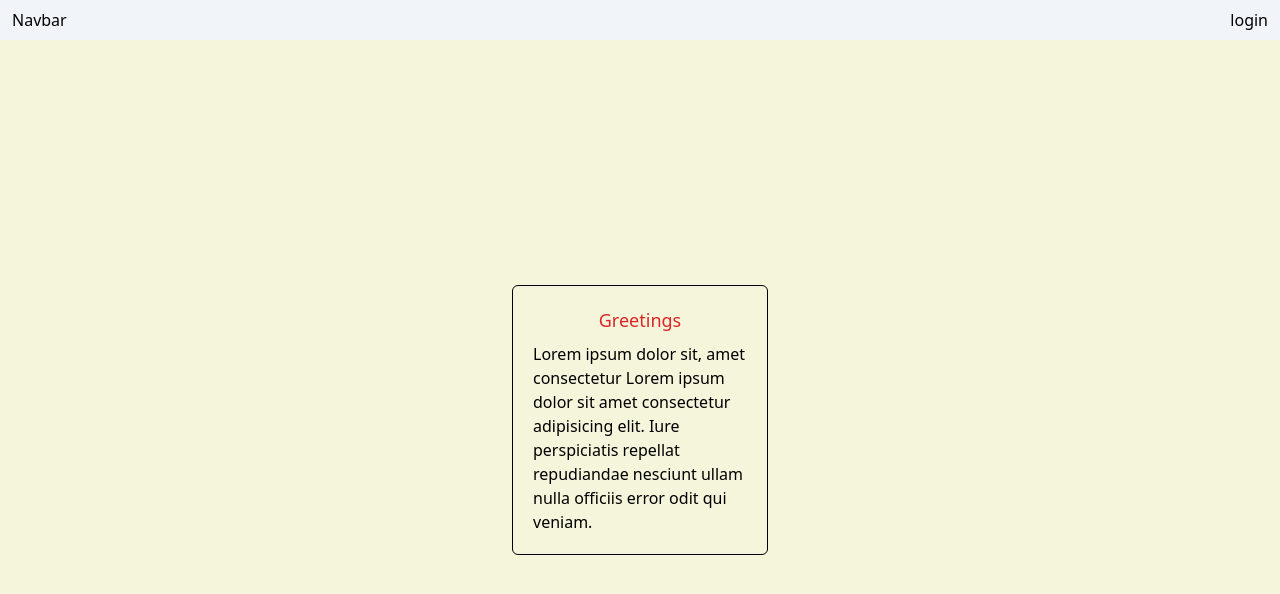
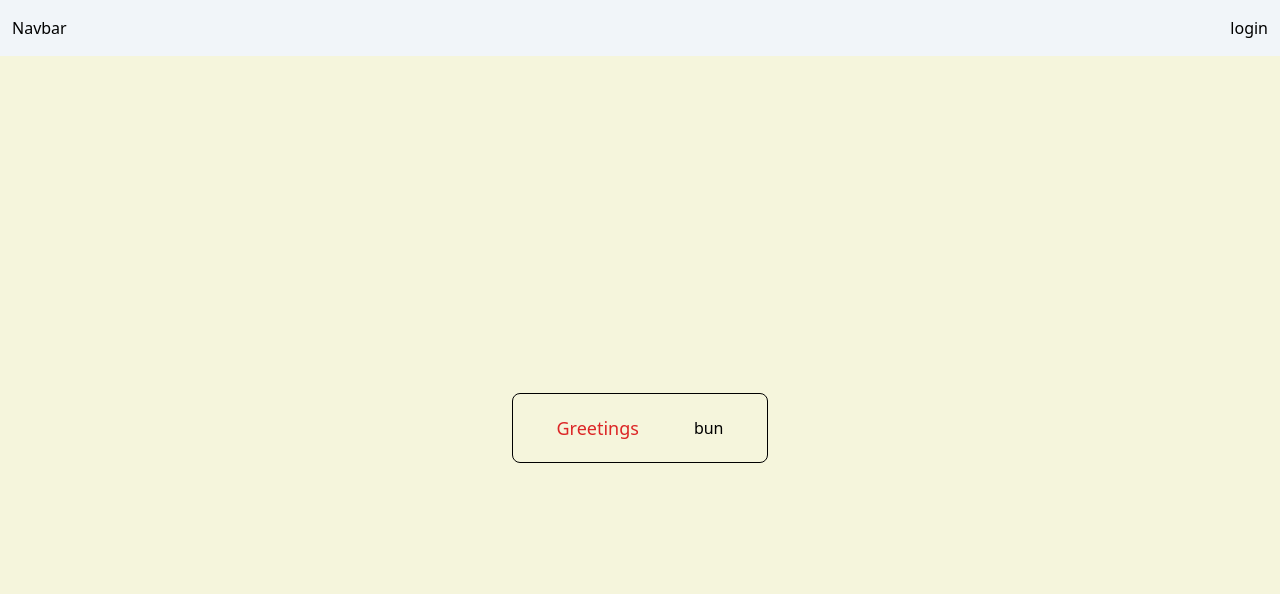
Before and after one commit to bunnanna/react-demo-1, a React (Vite) app: page / in a window 1280 px wide. Shown: the top 594 px of the page. Built offline with nearby package versions, Linux system fonts and the light colour scheme.

Commit message:
add props to Greeting

```diff
--- a/src/components/Greetings.tsx
+++ b/src/components/Greetings.tsx
@@ -1,11 +1,8 @@
-const Greetings = () => {
+const Greetings = ({ name }: { name: string }) => {
   return (
-    <div className="w-64 h-auto border-solid border border-black rounded-md flex flex-col justify-around items-center gap-2 p-5">
+    <div className="w-64 h-auto border-solid border border-black rounded-lg flex justify-around items-center gap-2 p-5">
       <div className=" text-lg text-red-600">Greetings</div>
-      <div className="text-base ">
-        Lorem ipsum dolor sit, amet consectetur Lorem ipsum dolor sit amet consectetur adipisicing elit. Iure
-        perspiciatis repellat repudiandae nesciunt ullam nulla officiis error odit qui veniam.
-      </div>
+      <div className="text-base ">{name}</div>
     </div>
   )
 }
--- a/src/components/Maincontent.tsx
+++ b/src/components/Maincontent.tsx
@@ -2,7 +2,7 @@ import Greetings from './Greetings'
 const Maincontent = () => {
   return (
     <main className="flex-1 flex items-center justify-center">
-      <Greetings />
+      <Greetings name="bun" />
     </main>
   )
 }
--- a/src/components/Navbar.tsx
+++ b/src/components/Navbar.tsx
@@ -1,6 +1,6 @@
 const Navbar = () => {
   return (
-    <nav className="h-8 py-5 px-3 w-screen flex sticky top-0 justify-between items-center bg-slate-100">
+    <nav className="h-8 py-7 px-3 w-screen flex sticky top-0 justify-between items-center bg-slate-100">
       <div>Navbar</div>
       <div>
         <button>login</button>
```
